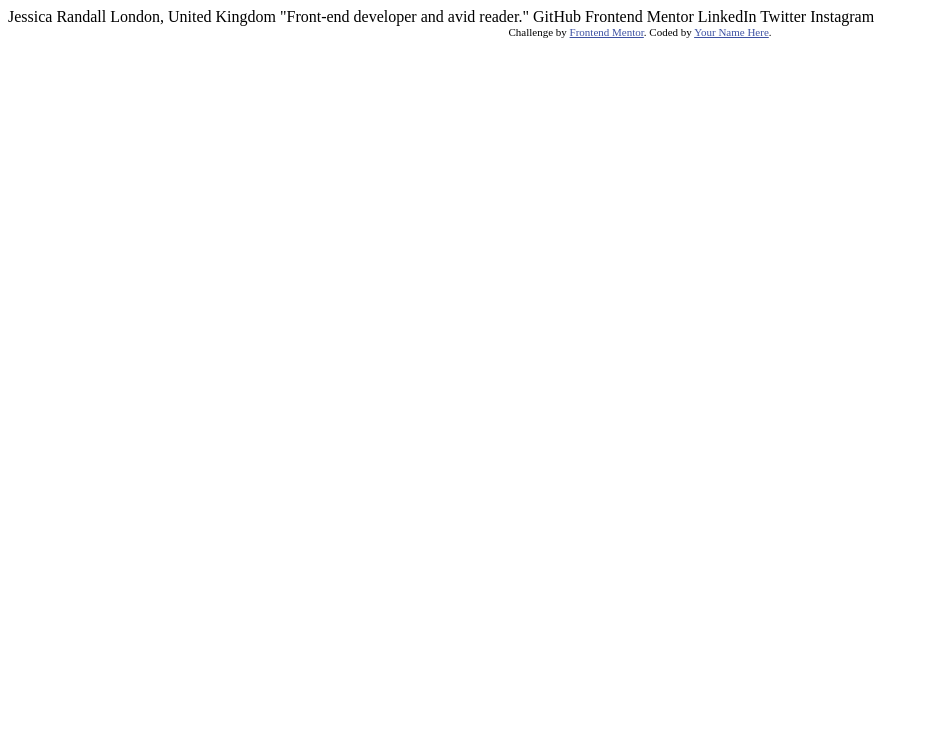
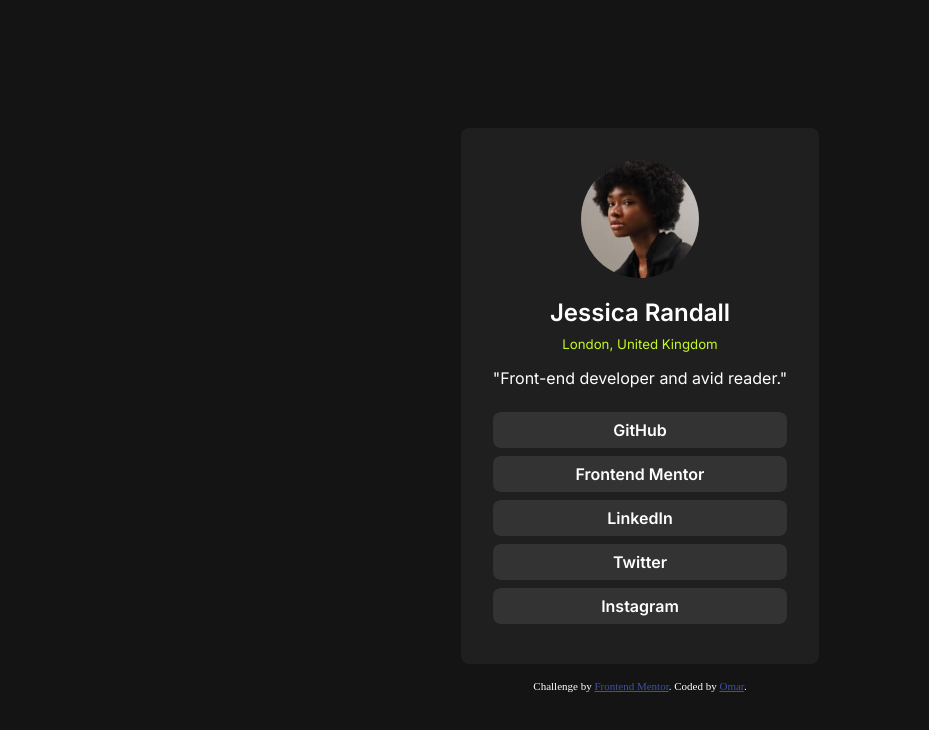
Before and after one commit to omoforever/frontendmentor-challenge2, a plain HTML site: page index.html in a window 1280 px wide. Shown: the whole page, without its empty margins (0-929 px from the left). Drawn offline with Linux system fonts and the light colour scheme.

Commit message:
applied styling as per the styleguide and submitting my solution

```diff
--- a/index.html
+++ b/index.html
@@ -1,34 +1,38 @@
 <!DOCTYPE html>
 <html lang="en">
+
 <head>
   <meta charset="UTF-8">
-  <meta name="viewport" content="width=device-width, initial-scale=1.0"> <!-- displays site properly based on user's device -->
+  <meta name="viewport" content="width=device-width, initial-scale=1.0">
+  <!-- displays site properly based on user's device -->
+  <link rel="preconnect" href="https://fonts.googleapis.com">
+  <link rel="preconnect" href="https://fonts.gstatic.com" crossorigin>
+  <link
+    href="https://fonts.googleapis.com/css2?family=Inter:ital,opsz,wght@0,14..32,100..900;1,14..32,100..900&display=swap"
+    rel="stylesheet">
+  <link rel="icon" type="image/png" sizes="32x32" href="./assets/images/favicon-32x32.png">
+  <link rel="stylesheet" href="styles/stylesheet.css">
+  <title>Frontend Mentor | Social links profile</title>
+</head>
 
-  <link rel="icon" type="image/png" sizes="32x32" href="./assets/images/favicon-32x32.png">
+<body>
+  <div class="card">
+    <img src="assets/images/avatar-jessica.jpeg">
+    <h2 class="card-name inter-semibold">Jessica Randall</h2>
+    <h5 class="card-location inter-regular">London, United Kingdom</h5>
 
-  <title>Frontend Mentor | Social links profile</title>
+    <p class="inter-regular">"Front-end developer and avid reader."</p>
 
-  <!-- Feel free to remove these styles or customise in your own stylesheet 👍 -->
-  <style>
-    .attribution { font-size: 11px; text-align: center; }
-    .attribution a { color: hsl(228, 45%, 44%); }
-  </style>
-</head>
-<body>
-
-  Jessica Randall
-  London, United Kingdom
-  "Front-end developer and avid reader."
-
-  GitHub
-  Frontend Mentor
-  LinkedIn
-  Twitter
-  Instagram
-
+    <button class="inter-semibold">GitHub</button>
+    <button class="inter-semibold">Frontend Mentor</button>
+    <button class="inter-semibold">LinkedIn</button>
+    <button class="inter-semibold">Twitter</button>
+    <button class="inter-semibold">Instagram</button>
+  </div>
   <div class="attribution">
     Challenge by <a href="https://www.frontendmentor.io?ref=challenge" target="_blank">Frontend Mentor</a>.
-    Coded by <a href="#">Your Name Here</a>.
+    Coded by <a href="https://github.com/omoforever">Omar</a>.
   </div>
 </body>
+
 </html>
--- /dev/null
+++ b/styles/stylesheet.css
@@ -0,0 +1,100 @@
+*,
+html {
+    box-sizing: border-box;
+}
+
+body {
+    max-width: 700px;
+    width: 100%;
+    margin: 7rem auto;
+    padding: 1rem;
+    display: flex;
+    flex-direction: column;
+    align-items: center;
+    gap: 1rem;
+    background-color: hsl(0, 0%, 8%);
+}
+
+button {
+    all: unset;
+    min-width: 9em;
+    margin-bottom: 0.5rem;
+    background-color: hsl(0, 0%, 20%);
+    border-radius: 0.5rem;
+    color: hsl(0, 0%, 100%);
+    padding: 0.5rem 1rem;
+    box-shadow: none;
+    cursor: pointer;
+    text-align: center;
+}
+
+h2 {
+    text-align: center;
+    margin-bottom: 0.6rem;
+}
+
+h5 {
+    text-align: center;
+    margin: 0;
+}
+
+p {
+    text-align: center;
+    margin-bottom: 1.5rem;
+}
+
+img {
+    width: 40%;
+    max-width: 100%;
+    height: auto;
+    display: block;
+    border-radius: 10rem;
+    align-self: center;
+}
+
+.card {
+    display: flex;
+    flex-direction: column;
+    justify-content: center;
+    max-width: 400px;
+    padding: 2rem;
+    background-color: hsl(0, 0%, 12%);
+    color: hsl(0, 0%, 100%);
+    border-radius: .5rem;
+}
+
+.attribution {
+    font-size: 11px;
+    text-align: center;
+    color: hsl(0, 0%, 100%);
+}
+
+.attribution a {
+    color: hsl(228, 45%, 44%);
+}
+
+.card-location {
+    color: hsl(75, 94%, 57%)
+}
+
+
+.inter-regular {
+    font-family: "Inter", sans-serif;
+    font-optical-sizing: auto;
+    font-weight: 400;
+    font-style: normal;
+}
+
+.inter-semibold {
+    font-family: "Inter", sans-serif;
+    font-optical-sizing: auto;
+    font-weight: 600;
+    font-style: normal;
+}
+
+.inter-bold {
+    font-family: "Inter", sans-serif;
+    font-optical-sizing: auto;
+    font-weight: 700;
+    font-style: normal;
+}
```
